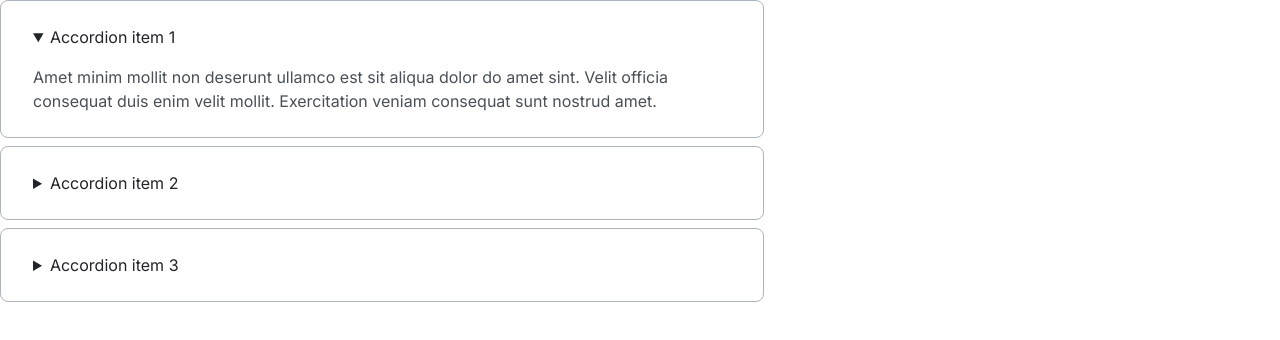
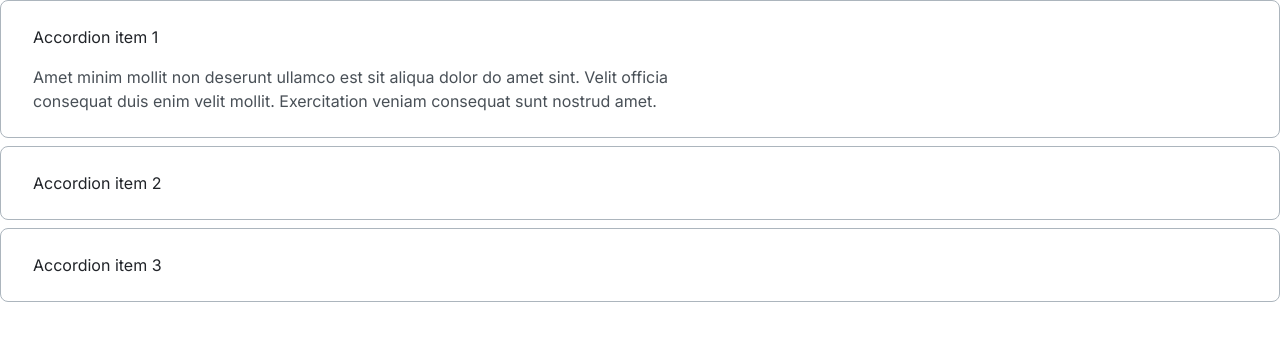
Before and after one commit to js-tasks-ru/htmlcss-20230124_darya94, a website: page 03-lection1/02-accordion/index.html in a window 1280 px wide. Drawn offline with Linux system fonts and the light colour scheme.

Commit message:
styled accordion fixed

```diff
--- a/03-lection1/02-accordion/accordion.css
+++ b/03-lection1/02-accordion/accordion.css
@@ -1,7 +1,6 @@
 /* Стилизация аккордеона */
-.accordion {
-    max-width: 730px;
-    padding: 24px 0px 24px 32px;
+.accordion_item {
+    padding: 24px 530px 24px 32px;
     margin-bottom: 8px;
     background: var(--white);
     border: 1px solid var(--grey-3);
@@ -13,21 +12,16 @@
     line-height: 24px;
 }
 
-.accordion:last-child {
+.accordion_item:last-child {
     margin-bottom: 0;
 }
 
 .accordion__summary {
     color: var(--black);
-}
-
-.accordion__summary::-webkit-details-marker {
-    display: none;
+    list-style: none;
 }
 
 .accordion__descriptor {
-    max-width: 650px;
-    margin: 0px;
-    padding-top: 16px;
+    margin: 16px 0 0 0;
     color: var(--grey-4);
 }
--- a/03-lection1/02-accordion/index.html
+++ b/03-lection1/02-accordion/index.html
@@ -7,7 +7,8 @@
     </head>
     <body>
         <main>
-            <details open class="accordion">
+            <div class="accordion">
+                <details open class="accordion_item">
                     <summary class="accordion__summary">
                         Accordion item 1
                     </summary>
@@ -15,7 +16,7 @@
                         Amet minim mollit non deserunt ullamco est sit aliqua dolor do amet sint. Velit officia consequat duis enim velit mollit. Exercitation veniam consequat sunt nostrud amet.
                     </p>
                 </details>
-            <details class="accordion">
+                <details class="accordion_item">
                     <summary class="accordion__summary">
                         Accordion item 2
                     </summary>
@@ -23,7 +24,7 @@
                         Amet minim mollit non deserunt ullamco est sit aliqua dolor do amet sint. Velit officia consequat duis enim velit mollit. Exercitation veniam consequat sunt nostrud amet.
                     </p>
                 </details>
-            <details class="accordion">
+                <details class="accordion_item">
                     <summary class="accordion__summary">
                         Accordion item 3
                     </summary>
@@ -31,6 +32,7 @@
                         Amet minim mollit non deserunt ullamco est sit aliqua dolor do amet sint. Velit officia consequat duis enim velit mollit. Exercitation veniam consequat sunt nostrud amet.
                     </p>
                 </details>
+            </div>
         </main>
     </body>
 </html>
```
Lines whose indentation alone changed are shown as unchanged.
